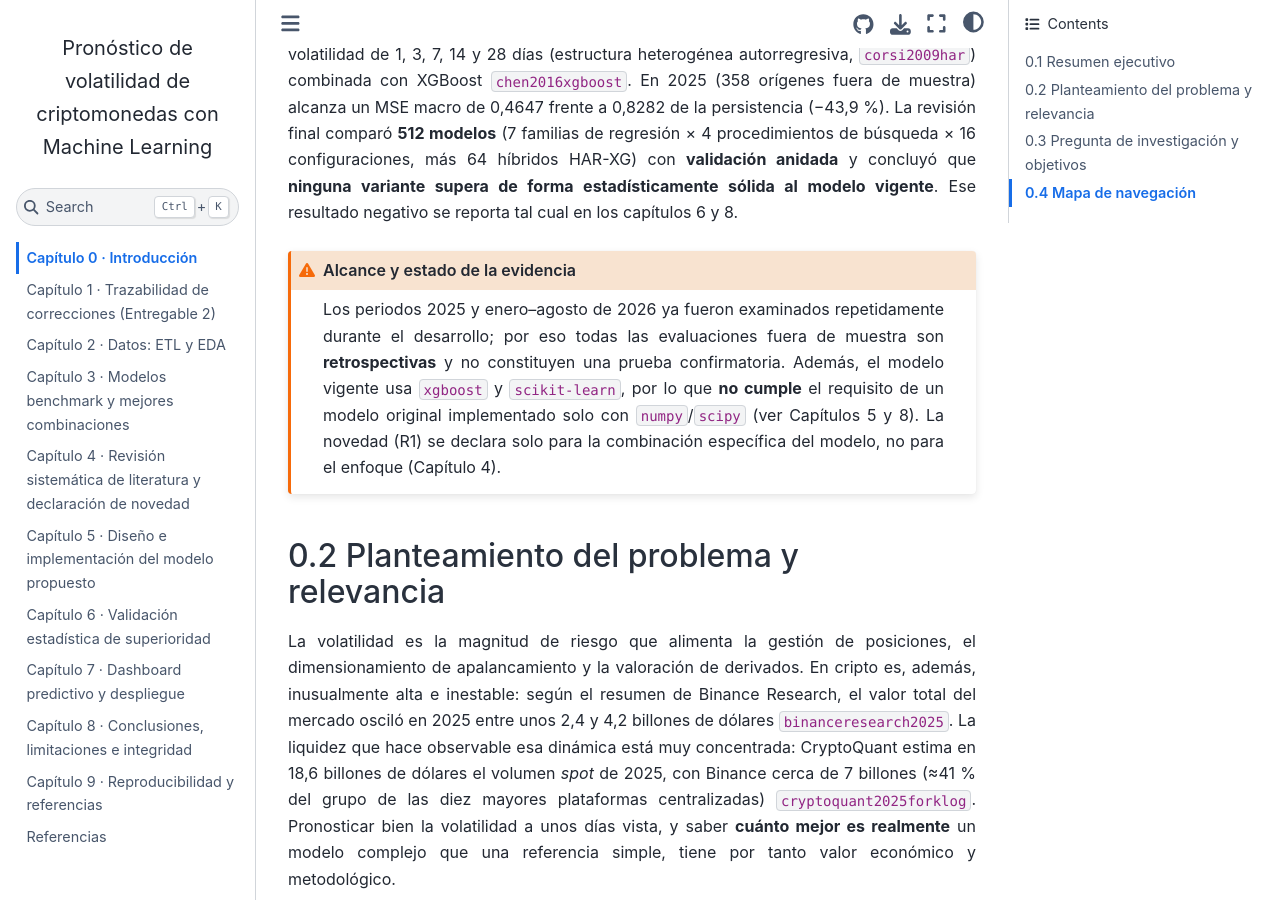
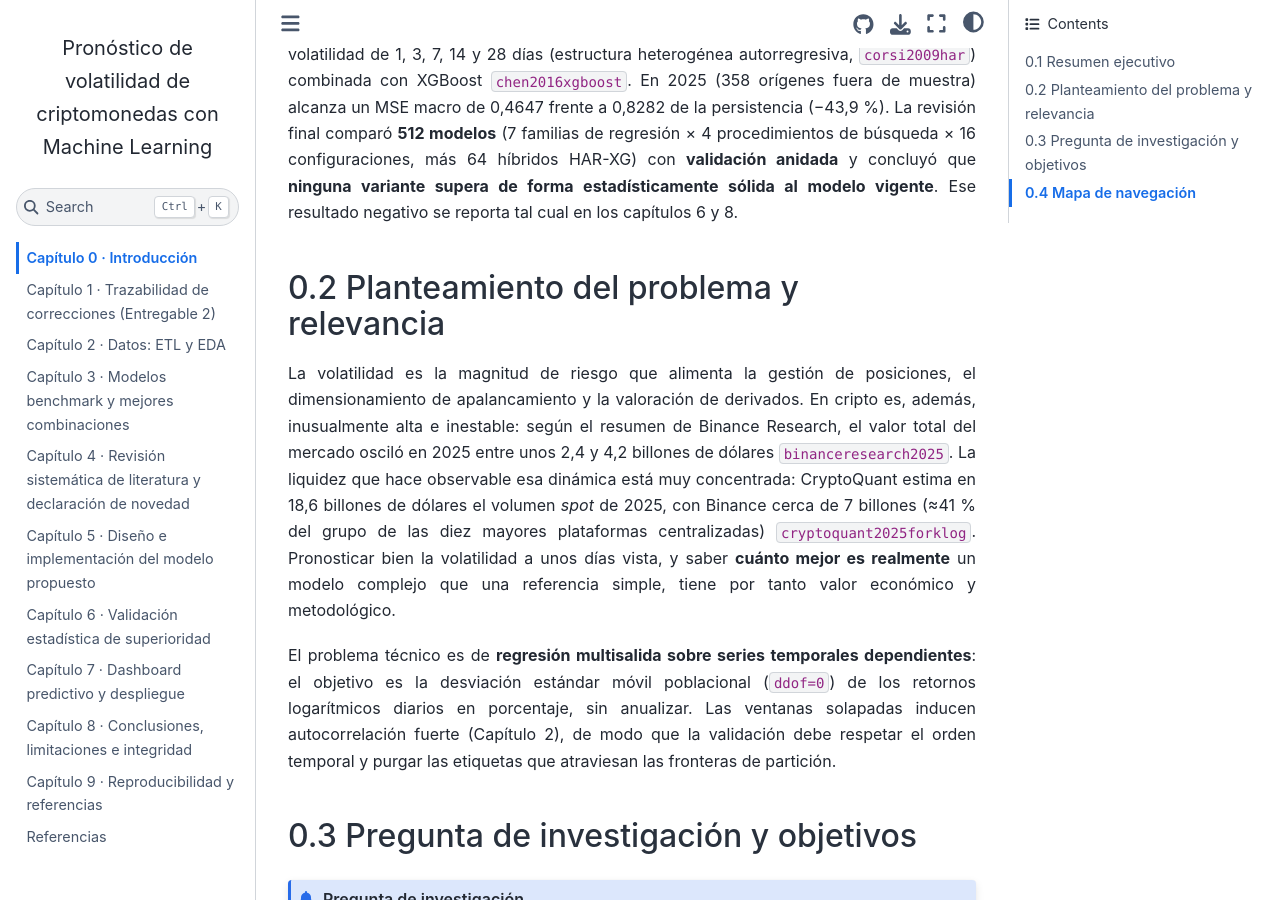
Before and after one commit to Bernal023/MachineLearning_202630, a Jupyter Book: the page built from book/intro.md, in a window 1280 px wide and 900 px high, scrolled down 610 px. Built offline with Jupyter Book 1.0.4 settings and Sphinx 7.4.7 and the Sphinx Book theme 1.1.4, drawn with Linux system fonts in a browser that asks for light colours; cross-references to code outside the pages are shown as plain code.

Commit message:
Update intro.md

````diff
--- a/book/intro.md
+++ b/book/intro.md
@@ -28,15 +28,6 @@ procedimientos de búsqueda × 16 configuraciones, más 64 híbridos HAR-XG) con
 **validación anidada** y concluyó que **ninguna variante supera de forma estadísticamente
 sólida al modelo vigente**. Ese resultado negativo se reporta tal cual en los capítulos
 6 y 8.
-
-```{admonition} Alcance y estado de la evidencia
-:class: warning
-Los periodos 2025 y enero–agosto de 2026 ya fueron examinados repetidamente durante el
-desarrollo; por eso todas las evaluaciones fuera de muestra son **retrospectivas** y no
-constituyen una prueba confirmatoria. Además, el modelo vigente usa `xgboost` y `scikit-learn`,
-por lo que **no cumple** el requisito de un modelo original implementado solo con
-`numpy`/`scipy` (ver Capítulos 5 y 8). La novedad (R1) se declara solo para la combinación específica del modelo, no para el enfoque (Capítulo 4).
-```
 
 ## 0.2 Planteamiento del problema y relevancia
 
````
